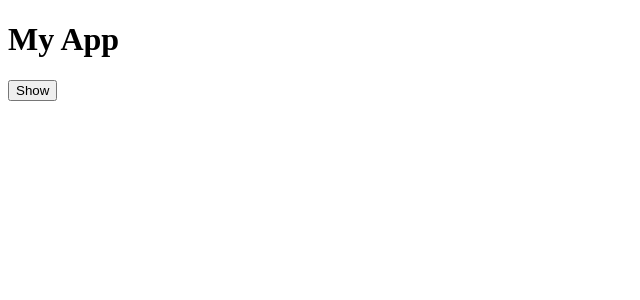
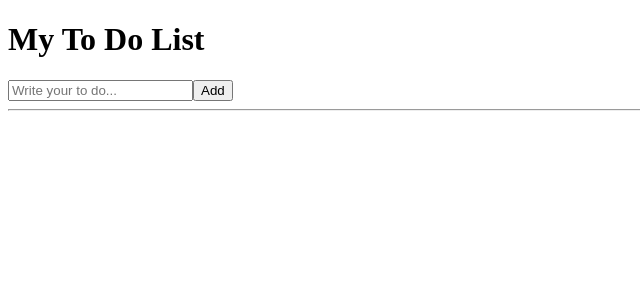
Before and after one commit to JeanJY/react-movie-starter, a React (Create React App) app: page / in a window 1280 px wide. Shown: the top 300 px of the page, without its empty margins (0-640 px from the left). Built offline with nearby package versions, Linux system fonts and the light colour scheme.

Commit message:
Practice basic todo list functionality

```diff
--- a/src/App.js
+++ b/src/App.js
@@ -1,24 +1,42 @@
 import { useEffect, useState } from "react";
 
-function Hi() {
-  useEffect(() => {
-    console.log("I'm rendered!");
-    return () => {
-      console.log("I'm gone!");
-    };
-  }, []);
-  return <h1>Hi</h1>;
-}
+function App() {
+  const [todos, setTodos] = useState("");
+  const [todosB, setTodosB] = useState([]);
+  const onChange = (e) => {
+    setTodos(e.target.value);
+  };
+  const onSubmit = (e) => {
+    e.preventDefault();
+    if (todos === "") {
+      return;
+    }
+    setTodos("");
+    setTodosB((prevArray) => [...prevArray, todos]);
+  };
+  console.log(todosB);
 
-function App() {
-  const [showing, setShowing] = useState(false);
   return (
     <div>
-      <h1>My App</h1>
-      {showing ? <Hi /> : null}
-      <button onClick={() => setShowing(!showing)}>
-        {showing ? "Hide" : "Show"}
-      </button>
+      <h1>My To Do List</h1>
+      <form onSubmit={onSubmit}>
+        <input
+          onChange={onChange}
+          value={todos}
+          type="text"
+          placeholder="Write your to do..."
+        />
+        <button>Add</button>
+      </form>
+      <hr />
+      <ul>
+        {todosB
+          .slice()
+          .reverse()
+          .map((todo, index) => (
+            <li key={index}>{todo}</li>
+          ))}
+      </ul>
     </div>
   );
 }
```
